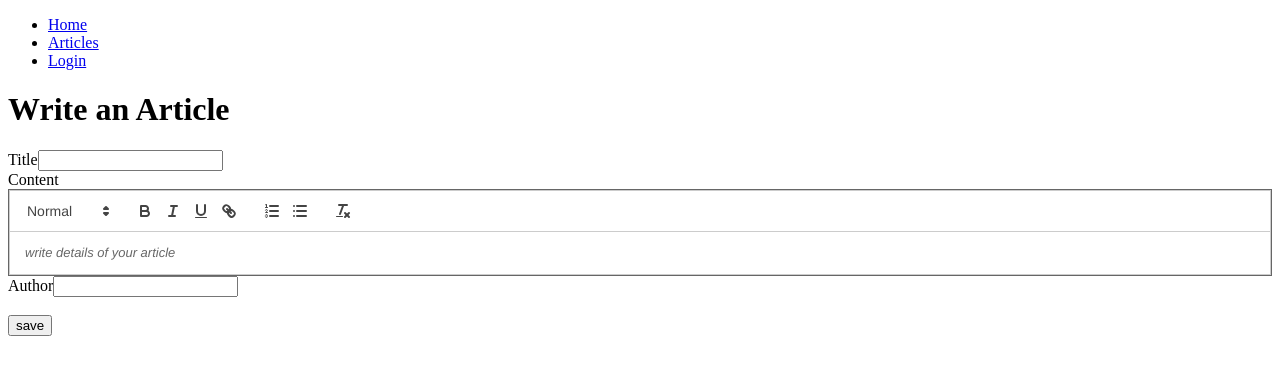
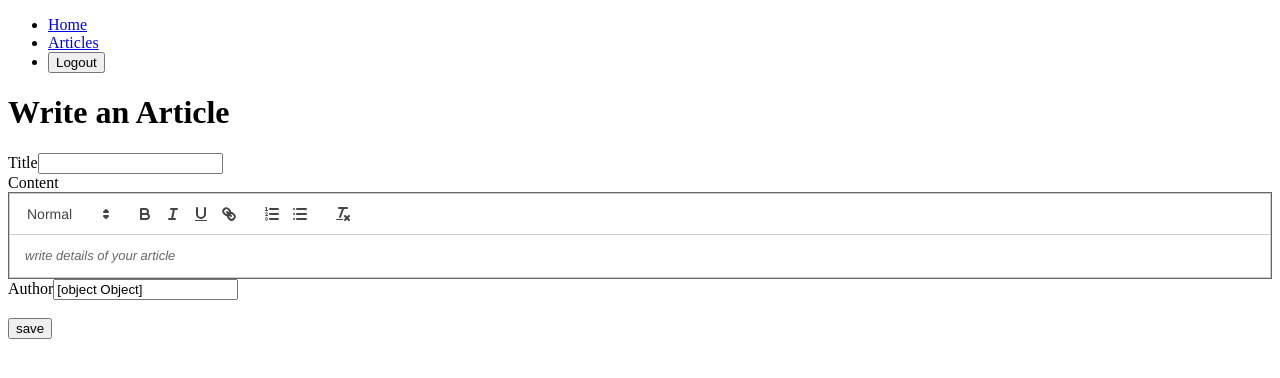
Before and after one commit to Bourbxn/mern-web-blog, a React (Create React App) app in the folder client/: page /create in a window 1280 px wide. Shown: the top 378 px of the page. Built offline with nearby package versions, Linux system fonts and the light colour scheme; sample sign-in values are in the browser's storage; the HTML template or start-up script is replaced by a standard one.

Commit message:
protected route

```diff
--- a/client/src/App.jsx
+++ b/client/src/App.jsx
@@ -3,6 +3,7 @@ import axios from "axios";
 import { useState, useEffect } from "react";
 import { Link } from "react-router-dom";
 import Swal from "sweetalert2";
+import { getUser } from "./services/authorize";
 
 function App() {
   const [blogs, setBlogs] = useState([]);
@@ -64,6 +65,8 @@ function App() {
               Author: {blog.author}, Created at{" "}
               {new Date(blog.createdAt).toLocaleString()}
             </p>
+            {getUser() && (
+              <div>
                 <Link
                   className="btn btn-outline-success"
                   to={`/blog/edit/${blog.slug}`}
@@ -78,6 +81,8 @@ function App() {
                   Delete
                 </button>
               </div>
+            )}
+          </div>
         </div>
       ))}
     </div>
--- /dev/null
+++ b/client/src/ProtectedRoute.js
@@ -0,0 +1,11 @@
+import { Navigate } from "react-router-dom";
+import { getUser } from "./services/authorize";
+
+const ProtectedRoute = ({ redirectPath = "/login", children }) => {
+  if (!getUser()) {
+    return <Navigate to={redirectPath} replace />;
+  }
+  return children;
+};
+
+export default ProtectedRoute;
--- a/client/src/Routes.jsx
+++ b/client/src/Routes.jsx
@@ -5,15 +5,30 @@ import EditBlog from "./components/EditBlog";
 import FormComponent from "./components/FormComponent";
 import Login from "./components/Login";
 import SingleBlog from "./components/SingleBlog";
+import ProtectedRoute from "./ProtectedRoute";
 
 const Routes = () => {
   return (
     <BrowserRouter>
       <Browser>
         <Route path="/" element={<App />} />
-        <Route path="/create" element={<FormComponent />} />
+        <Route
+          path="/create"
+          element={
+            <ProtectedRoute>
+              <FormComponent />
+            </ProtectedRoute>
+          }
+        />
         <Route path="/blog/:slug" element={<SingleBlog />} />
-        <Route path="/blog/edit/:slug" element={<EditBlog />} />
+        <Route
+          path="/blog/edit/:slug"
+          element={
+            <ProtectedRoute>
+              <EditBlog />
+            </ProtectedRoute>
+          }
+        />
         <Route path="/login" element={<Login />} />
       </Browser>
     </BrowserRouter>
--- a/client/src/components/FormComponent.jsx
+++ b/client/src/components/FormComponent.jsx
@@ -4,11 +4,12 @@ import Swal from "sweetalert2";
 import NavBar from "./NavBar";
 import ReactQuill from "react-quill";
 import "react-quill/dist/quill.snow.css";
+import { getUser } from "../services/authorize";
 
 const FormComponent = () => {
   const [state, setState] = useState({
     title: "",
-    author: "",
+    author: getUser(),
   });
 
   const { title, author } = state;
--- a/client/src/components/Login.jsx
+++ b/client/src/components/Login.jsx
@@ -1,6 +1,8 @@
 import axios from "axios";
-import React, { useState } from "react";
+import React, { useEffect, useState } from "react";
+import { useNavigate } from "react-router-dom";
 import Swal from "sweetalert2";
+import { authenticate, getUser } from "../services/authorize";
 import NavBar from "./NavBar";
 
 const Login = () => {
@@ -12,17 +14,23 @@ const Login = () => {
   const inputValue = (name) => (event) => {
     setState({ ...state, [name]: event.target.value });
   };
+  const navigate = useNavigate();
   const submitForm = (e) => {
     e.preventDefault();
     axios
       .post(`${process.env.REACT_APP_API}/login`, { username, password })
       .then((response) => {
-        console.log(response);
+        authenticate(response, () => {
+          navigate("/create");
+        });
       })
       .catch((err) => {
         Swal.fire("Oops...", err.response.data.error, "error");
       });
   };
+  useEffect(() => {
+    getUser() && navigate("/");
+  }, []);
   return (
     <div className="container p-5">
       <NavBar />
--- a/client/src/components/NavBar.jsx
+++ b/client/src/components/NavBar.jsx
@@ -1,24 +1,41 @@
 import React from "react";
+import { Link, useNavigate } from "react-router-dom";
+import { getUser, logout } from "../services/authorize";
 
 const NavBar = () => {
+  const navigate = useNavigate();
   return (
     <nav>
       <ul className="nav nav-tabs">
         <li className="nav-item pr-3 pt-3 pb-3">
-          <a href="/" className="nav-link">
+          <Link to="/" className="nav-link">
             Home
-          </a>
+          </Link>
         </li>
+        {getUser() && (
           <li className="nav-item pr-3 pt-3 pb-3">
-          <a href="/create" className="nav-link">
+            <Link to="/create" className="nav-link">
               Articles
-          </a>
+            </Link>
           </li>
+        )}
+        {!getUser() && (
           <li className="nav-item pr-3 pt-3 pb-3">
-          <a href="/login" className="nav-link">
+            <Link to="/login" className="nav-link">
               Login
-          </a>
+            </Link>
           </li>
+        )}
+        {getUser() && (
+          <li className="nav-item pr-3 pt-3 pb-3">
+            <button
+              className="nav-link"
+              onClick={() => logout(() => navigate("/"))}
+            >
+              Logout
+            </button>
+          </li>
+        )}
       </ul>
     </nav>
   );
--- /dev/null
+++ b/client/src/services/authorize.js
@@ -0,0 +1,40 @@
+// Save token and username to session storage
+export const authenticate = (response, next) => {
+  if (window !== "undefined") {
+    // save data to session storage
+    sessionStorage.setItem("token", JSON.stringify(response.data.token));
+    sessionStorage.setItem("user", JSON.stringify(response.data.username));
+  }
+  next();
+};
+
+//fetch token
+export const getToken = () => {
+  if (window !== "undefined") {
+    if (sessionStorage.getItem("token")) {
+      return JSON.parse(sessionStorage.getItem("token"));
+    } else {
+      return false;
+    }
+  }
+};
+
+//fetch user
+export const getUser = () => {
+  if (window !== "undefined") {
+    if (sessionStorage.getItem("user")) {
+      return JSON.parse(sessionStorage.getItem("user"));
+    } else {
+      return false;
+    }
+  }
+};
+
+//Logout
+export const logout = (next) => {
+  if (window !== "undefined") {
+    sessionStorage.removeItem("token");
+    sessionStorage.removeItem("user");
+    next();
+  }
+};
```
Lines whose indentation alone changed are shown as unchanged.
